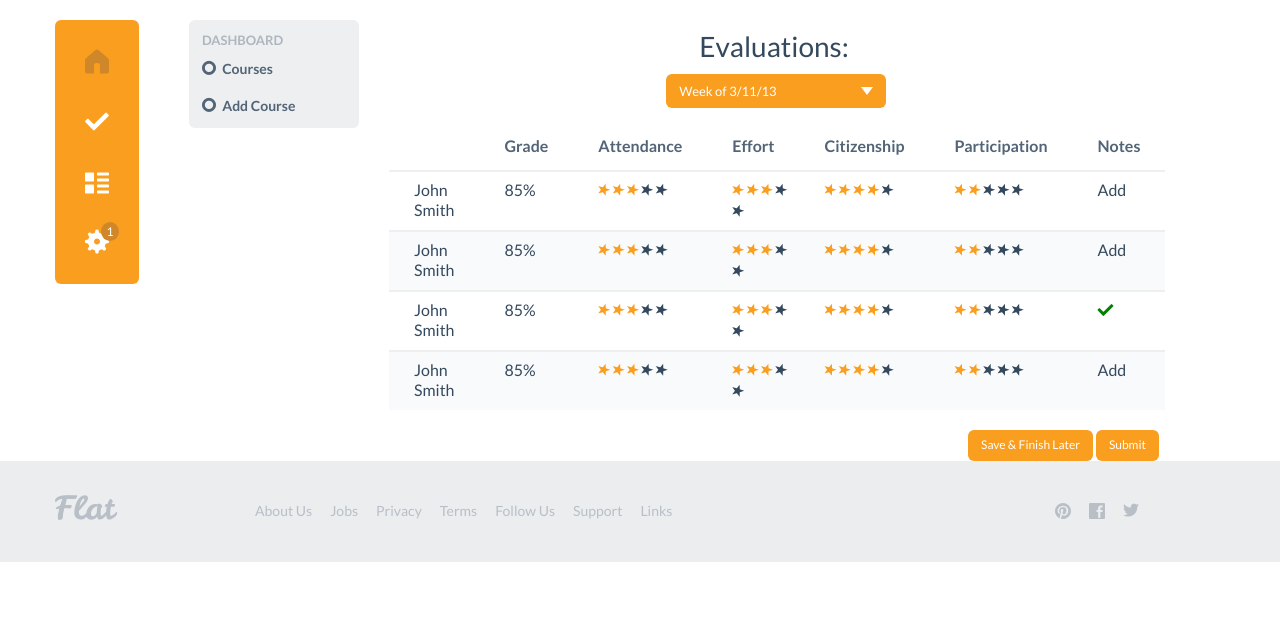
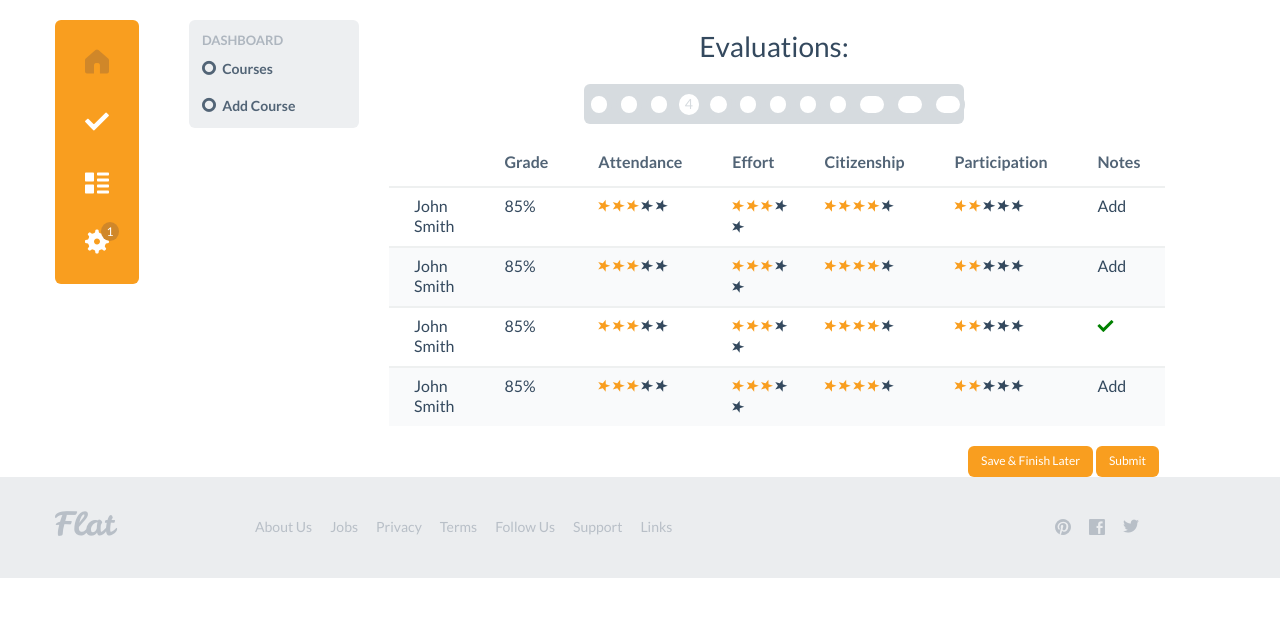
Before and after one commit to JackMcGrath/Zerebral-Rewards, a Django app: template zerebralweb/templates/teachers/courses/evaluations.html in a window 1280 px wide. Shown: the part 80-697 px from the top of the page. Run offline with Django 3.2, Linux system fonts and the light colour scheme; the template is opened without the code that fills it, so the values that code supplies are empty; some libraries are stand-ins or nearby versions.

Commit message:
week paginator

```diff
--- a/zerebralweb/templates/teachers/courses/evaluations.html
+++ b/zerebralweb/templates/teachers/courses/evaluations.html
@@ -33,10 +33,27 @@
         {% include "teachers/courses/partial_courses_navigation.html" %}
         <div id='evaluations' class='span8'>
             <h5 class='text-center'>{{ course.name }} Evaluations:</h5>
-            <select name='week' class='select mbl eval-dropdown'>
-                <option value='0'>Week of 3/11/13</option>
-                <option value='1'>Week of 3/04/13</option>
-            </select>
+
+            <div class="pagination pagination-minimal text-center">
+              <ul>
+                <li style="display:none" class="previous"><a href="#fakelink" class=""></a></li>
+                <li><a class="bg-orange" href="1">1</a></li>
+                <li><a href="2">2</a></li>
+                <li><a href="3">3</a></li>
+                <li class="active"><a href="4">4</a></li>
+                <li><a href="5">5</a></li>
+                <li><a href="#fakelink">6</a></li>
+                <li><a href="#fakelink">7</a></li>
+                <li><a href="#fakelink">8</a></li>
+                <li><a href="#fakelink">9</a></li>
+                <li><a href="#fakelink">10</a></li>
+                <li><a href="#fakelink">11</a></li>
+                <li><a href="#fakelink">12</a></li>
+
+                <li style="display:none" class="next"><a href="#fakelink" class=""></a></li>
+              </ul>
+            </div>
+
             <table class='table table-striped table-hover'>
                 <thead>
                     <tr>
```
